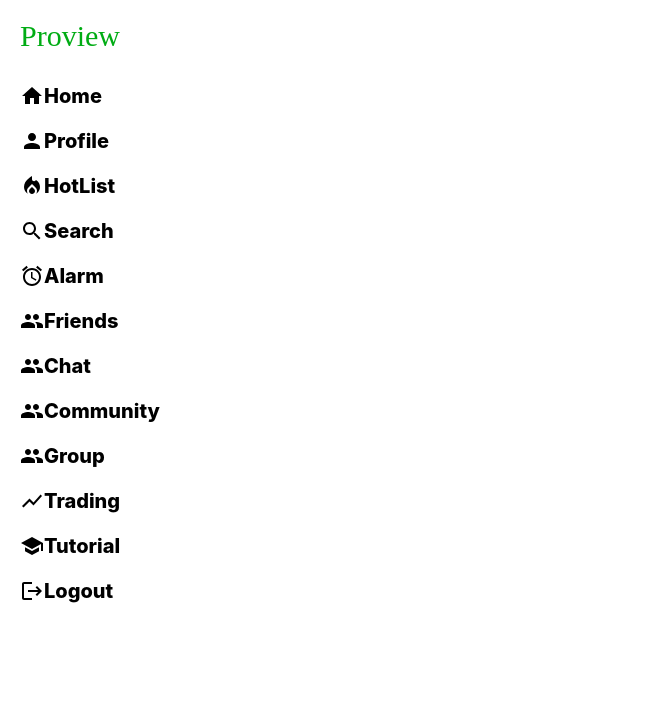
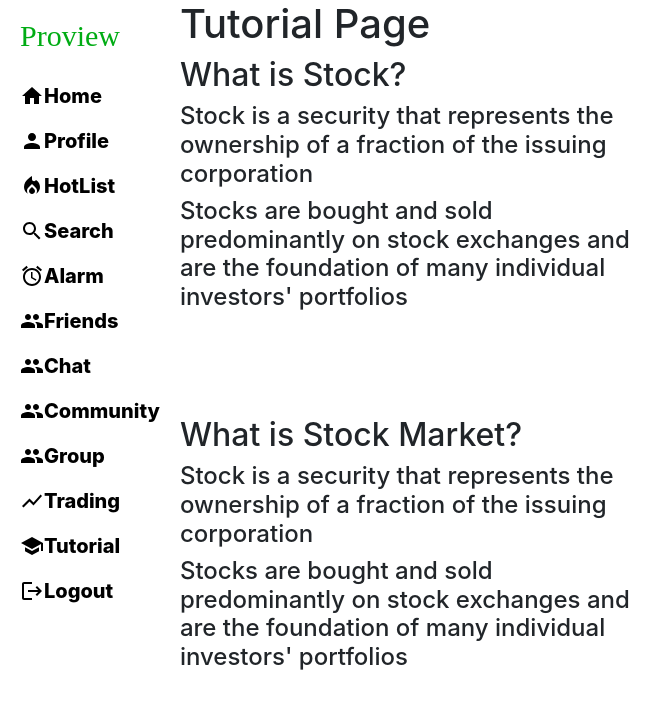
Before and after one commit to UTSCCSCC01/finalprojects22-pro-group, a React (Create React App) app in the folder frontend/: page /tutorial in a window 1280 px wide. Shown: the top 708 px of the page, without its empty margins (0-672 px from the left). Built offline with nearby package versions, Linux system fonts and the light colour scheme; a web font is replaced by a local one.

Commit message:
PROG-33 add framework of the tutorial page

```diff
--- a/frontend/src/components/ResponsePlayer.jsx
+++ b/frontend/src/components/ResponsePlayer.jsx
@@ -2,14 +2,12 @@ import React from "react";
 import ReactPlayer from "react-player"
 import "./Responsive-Player.css"
 
-const ResponsivePlayer = () => {
+const ResponsivePlayer = ({give_url}) => {
     return (
         <div className="player-wrap">
             <ReactPlayer
                 className="react-player"
-                url = "https://www.youtube.com/watch?v=o4jfBC0AgIM"
-                width="60%"
-                height="100%"
+                url = {give_url}
                 controls = {true}
             />
         </div>
--- a/frontend/src/components/Responsive-Player.css
+++ b/frontend/src/components/Responsive-Player.css
@@ -1,4 +1,9 @@
 .player-wrapper{
     position: relative;
     padding-top: 56.25%;
+
 }
+.react-player{
+    width: 30vw;
+    height: 40vh;
+}
--- /dev/null
+++ b/frontend/src/components/TutorialPage.css
@@ -0,0 +1,19 @@
+.StockConcept{
+    display: flex;
+}
+.StockText{
+    flex: 0.5;
+}
+.StockVideo{
+    flex: 0.5;
+}
+
+.StockMarketConcept{
+    display: flex;
+}
+.StockMarketText{
+    flex: 0.5;
+}
+.StockMarketVideo{
+    flex: 0.5;
+}
--- a/frontend/src/components/TutorialPage.js
+++ b/frontend/src/components/TutorialPage.js
@@ -1,11 +1,42 @@
 import React, { Fragment } from "react";
 import ResponsivePlayer from "./ResponsePlayer.jsx";
+import "./TutorialPage.css"
 
 const TutorialPage = () => {
     return (
-        <div className="TutorialPage">
-                <ResponsivePlayer></ResponsivePlayer>
-        </div>
+        <><div className="Header">
+            <h1>Tutorial Page</h1>
+        </div><div className="StockConcept">
+
+                <div className="StockText">
+                    <h2>What is Stock?</h2>
+                    <h4>Stock is a security that represents the ownership of a fraction of the issuing corporation</h4>
+                    <h4>Stocks are bought and sold predominantly on stock exchanges and are the foundation of many individual investors' portfolios</h4>
+                </div>
+                <div className="StockVideo">
+                    <ResponsivePlayer give_url="https://www.youtube.com/watch?v=o4jfBC0AgIM"></ResponsivePlayer>
+                </div>
+
+
+
+            </div>
+            <div className="StockMarketConcept">
+
+                <div className="StockMarketText">
+                    <h2>What is Stock Market?</h2>
+                    <h4>Stock is a security that represents the ownership of a fraction of the issuing corporation</h4>
+                    <h4>Stocks are bought and sold predominantly on stock exchanges and are the foundation of many individual investors' portfolios</h4>
+                    {/* <button type="button" onClick={} */}
+                </div>
+                <div className="StockMarketVideo">
+                    <ResponsivePlayer give_url="https://www.youtube.com/watch?v=o4jfBC0AgIM"></ResponsivePlayer>
+                </div>
+
+
+
+            </div>
+            </>
+
     );
 };
 
```
